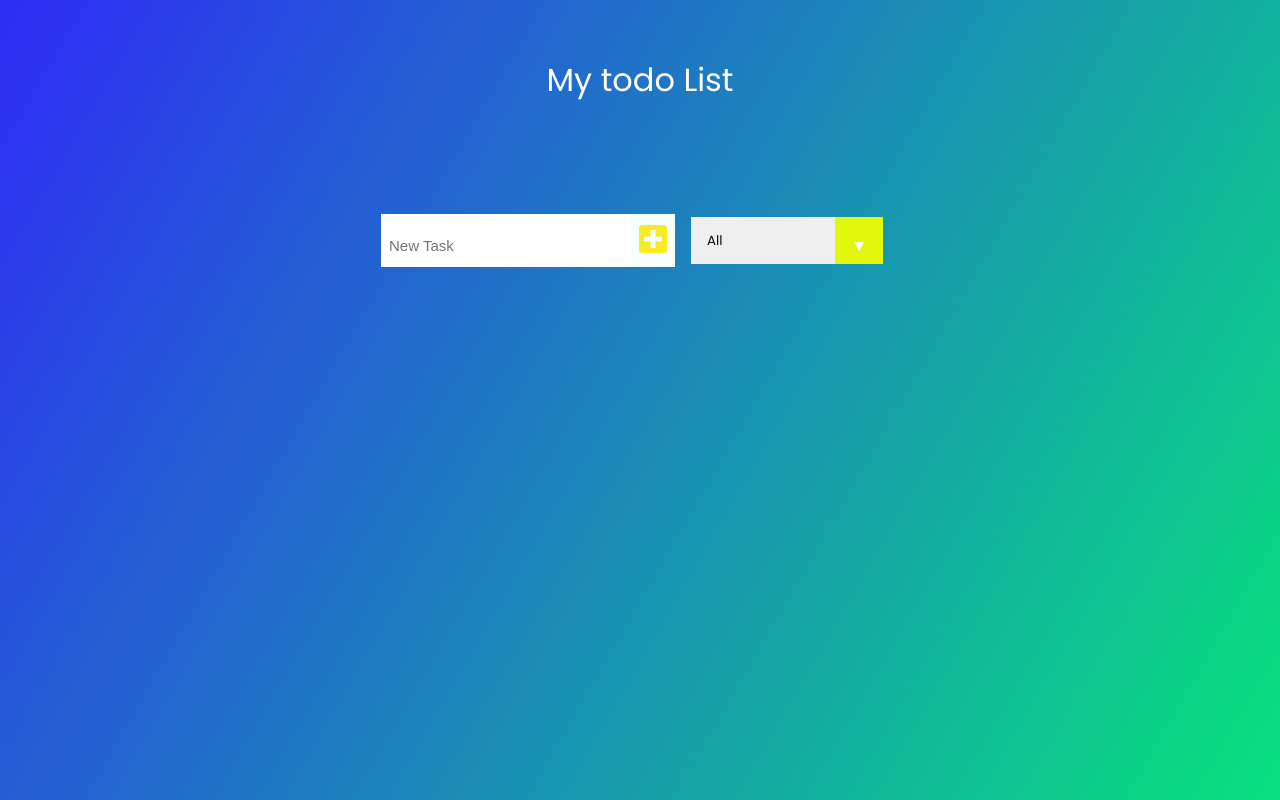
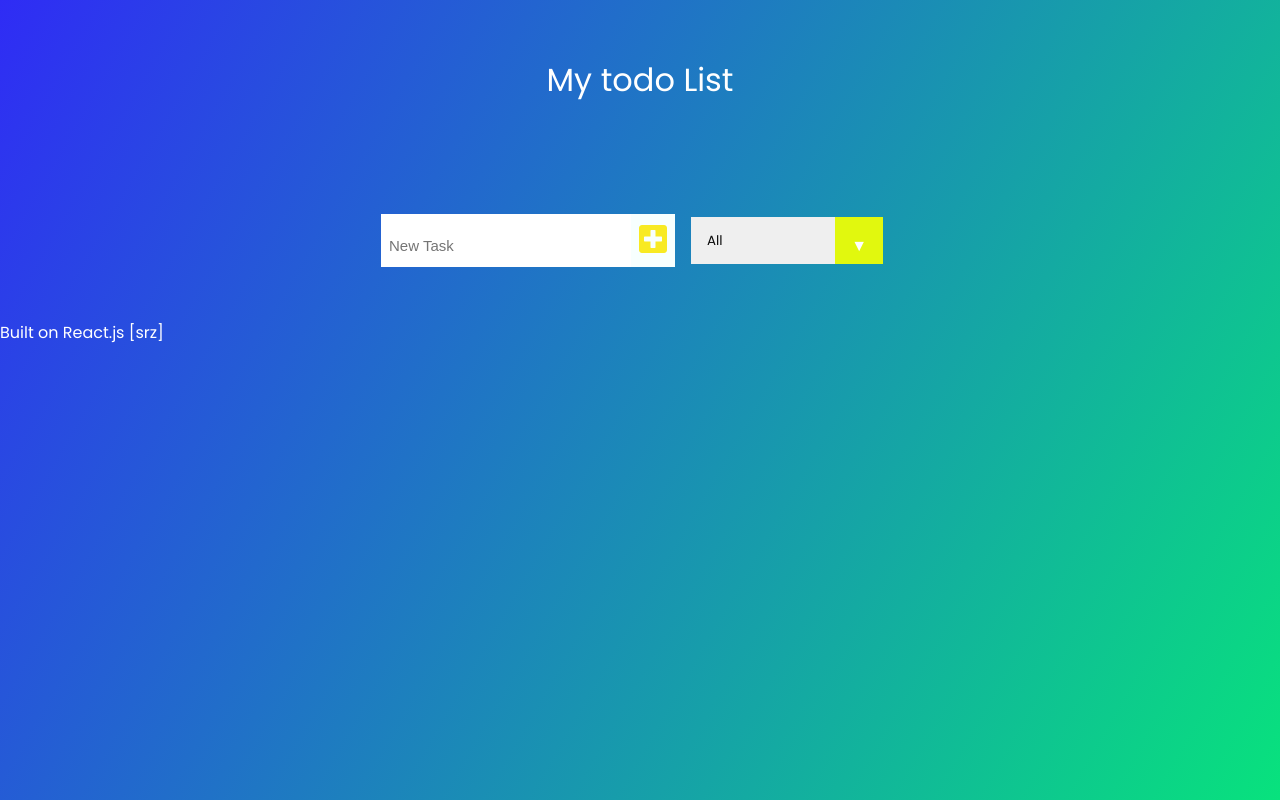
Before and after one commit to sarozpradhan64/React-TodoApp, a React (Create React App) app: page / in a window 1280 px wide. Built offline with nearby package versions, Linux system fonts and the light colour scheme.

Commit message:
Update App.js

```diff
--- a/src/App.js
+++ b/src/App.js
@@ -87,7 +87,7 @@ New Task {inputText}</p> */}
       <Todolist
      filteredTodos ={filteredTodos}
       setTodos = {setTodos} todos={todos} />
-
+<p className="footer"> Built on React.js [srz]</p>
     </div>
   );
 }
```
